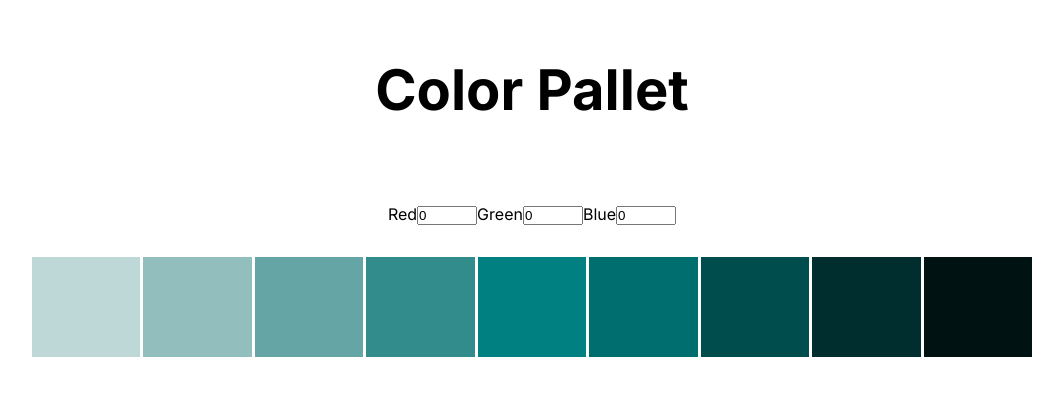
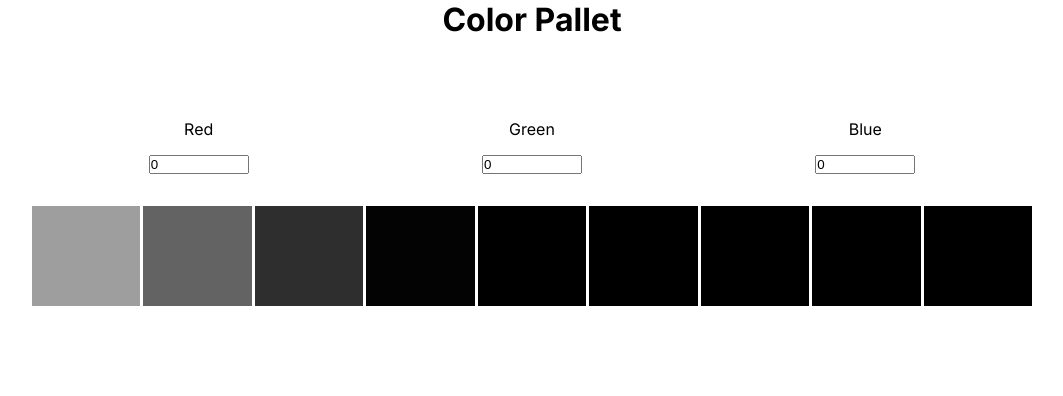
Before and after one commit to danheecho1/MP_color-pallet, a Next.js app: page / in a window 1280 px wide. Shown: the top 396 px of the page, without its empty margins (108-1171 px from the left). Built offline with nearby package versions, Linux system fonts and the light colour scheme.

Commit message:
Updated input validation logic - only accepts value between 0 and 255. Upon valid input, color pallet displays an array of colors.

```diff
--- a/app/page.jsx
+++ b/app/page.jsx
@@ -1,12 +1,12 @@
 import { Inputs, Pallet } from "@/components";
-import styles from "./page.module.css"
+import styles from "./page.module.css";
 
 export default function Home() {
 	return (
 		<main>
-			<h1 className={styles.heading}>Color Pallet</h1>
-      <Inputs />
-      <Pallet />
+			<h1>Color Pallet</h1>
+				<Inputs />
+				<Pallet />
 		</main>
 	);
 }
--- a/components/Inputs.jsx
+++ b/components/Inputs.jsx
@@ -1,19 +1,70 @@
 "use client";
 
-import React, { useState } from "react";
-import styles from "./Inputs.module.css"
+import React, { useState, useEffect } from "react";
+import styles from "./Inputs.module.css";
 
 const Inputs = () => {
-	const [rgb, setRgb] = useState([0, 0, 0]);
+	const [red, setRed] = useState(0);
+	const [green, setGreen] = useState(0);
+	const [blue, setBlue] = useState(0);
+
+	const validateInput = (e) => {
+		if(e.target.value > 255 || e.target.value < 0) {
+			alert("Value must be between 0 and 255!");
+			return false;
+		}
+		return true;
+	}
+
+	useEffect(() => {
+		console.log(`My RGB is ${red}, ${green}, and ${blue}.`);
+		document.documentElement.style.setProperty("--clr-base", `rgb(${red}, ${green}, ${blue})`);
+	}, [red, green, blue]);
 
 	return (
 		<div className={styles.colorInput}>
-			<label for="baseColor">Red</label>
-			<input type="number" min="0" max="255" value="0"/>
-			<label for="baseColor">Green</label>
-			<input type="number" min="0" max="255" value="0"/>
-			<label for="baseColor">Blue</label>
-			<input type="number" min="0" max="255" value="0"/>
+			<div className={styles.red}>
+				<label htmlFor="baseColor">Red</label>
+				<input
+					type="number"
+					min="0"
+					max="255"
+					onChange={(e) => {
+						if(validateInput(e)) {
+							setRed(e.target.value);
+						}
+					}}
+					value={red}
+				/>
+			</div>
+			<div className={styles.green}>
+				<label htmlFor="baseColor">Green</label>
+				<input
+					type="number"
+					min="0"
+					max="255"
+					onChange={(e) => {
+						if(validateInput(e)) {
+							setGreen(e.target.value);
+						}
+					}}
+					value={green}
+				/>
+			</div>
+			<div className={styles.blue}>
+				<label htmlFor="baseColor">Blue</label>
+				<input
+					type="number"
+					min="0"
+					max="255"
+					onChange={(e) => {
+						if(validateInput(e)) {
+							setBlue(e.target.value);
+						}
+					}}
+					value={blue}
+				/>
+			</div>
 		</div>
 	);
 };
--- a/components/Inputs.module.css
+++ b/components/Inputs.module.css
@@ -1,3 +1,15 @@
 .colorInput {
+	display: flex;
+	justify-content: space-around;
 	margin-top: 5em;
 }
+
+.colorInput div {
+	display: flex;
+	flex-direction: column;
+	gap: 1em;
+}
+
+.colorInput div input {
+	width: max(5vw, 100px);
+}
--- a/components/Pallet.jsx
+++ b/components/Pallet.jsx
@@ -1,5 +1,5 @@
 import React from "react";
-import styles from "./Pallet.module.css"
+import styles from "./Pallet.module.css";
 
 const Pallet = () => {
 	return (
```
